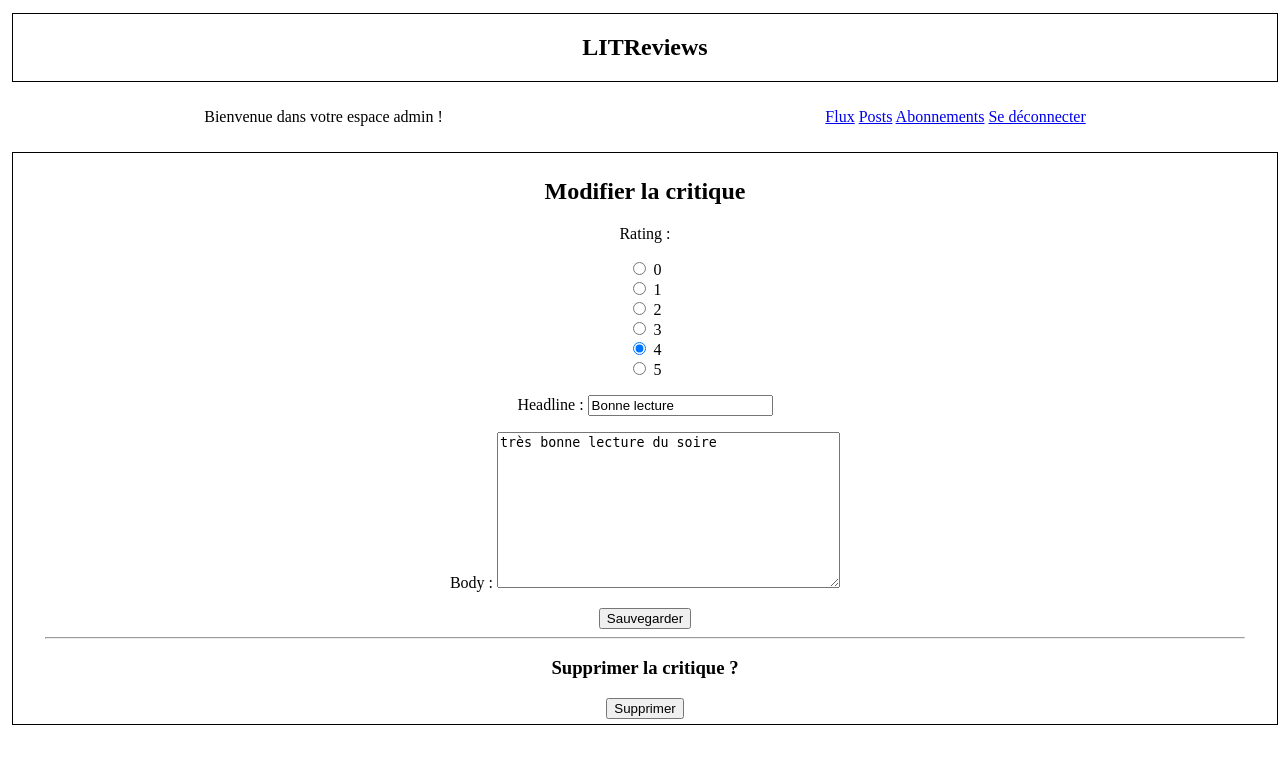
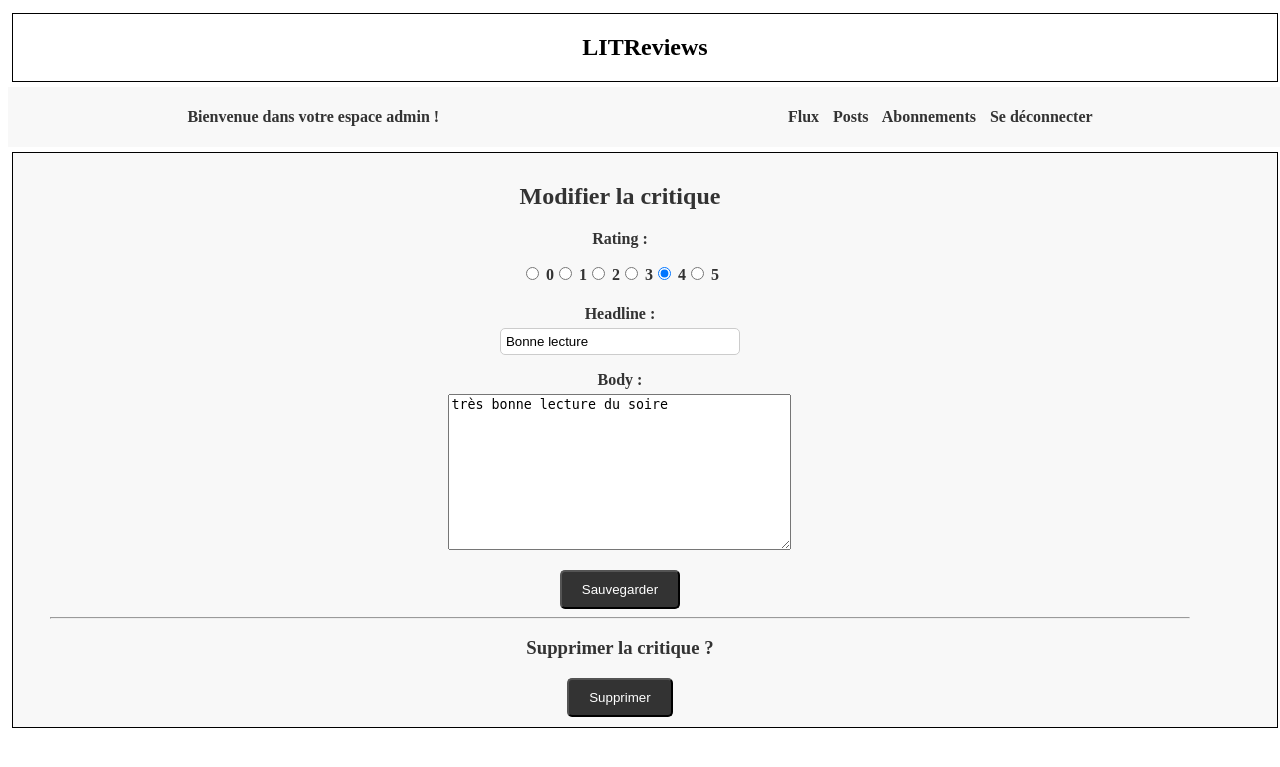
Before and after one commit to Mohseghir/Litreviews, a Django app: page /1/editreview/ in a window 1280 px wide. Shown: the top 767 px of the page. Run offline with Django 4.2, Linux system fonts and the light colour scheme; a user stored in the database is signed in; data comes from the database, SQL or seed files in the repository; both versions use the stored data as it was after the commit.

Commit message:
improvement of the style with an update of the sytle.css and all the html fils

```diff
--- a/flux/templates/flux/edit_review.html
+++ b/flux/templates/flux/edit_review.html
@@ -1,17 +1,25 @@
 {% extends 'base.html' %}
+{% load static %}
+
 {% block content %}
+    <link rel="stylesheet" href="{% static 'style.css' %}">
+    <div class="content">
         <h2>Modifier la critique</h2>
         <form method="post" enctype="multipart/form-data">
+            <div class="form-group">
                 {{ edit_form.as_p }}
+            </div>
             {% csrf_token %}
-        <button type="submit" >Sauvegarder</button>
-
+            <button class="button" type="submit">Sauvegarder</button>
         </form>
         <hr>
         <h3>Supprimer la critique ?</h3>
         <form method="post" enctype="multipart/form-data">
+            <div class="form-group">
                 {{ delete_form.as_p }}
+            </div>
             {% csrf_token %}
-        <button type="submit" >Supprimer</button>
+            <button class="button" type="submit">Supprimer</button>
         </form>
+    </div>
 {% endblock content %}
--- a/flux/templates/flux/follow_users.html
+++ b/flux/templates/flux/follow_users.html
@@ -1,10 +1,14 @@
 {% extends 'base.html' %}
+{% load static %}
+
 {% block content %}
+<link rel="stylesheet" href="{% static 'style.css' %}">
     <h2>Suivre des lecteurs</h2>
     <form method="post">
         {{ form.as_p }}
         {% csrf_token %}
-        <button type="submit" >Confirmer</button>
+        <p><input type="submit" class="button" value="Confirmer"></p>
+
     </form>
     <div class="Abonnements">
         <h4>Abonnements</h4>
--- a/litreviews/static/style.css
+++ b/litreviews/static/style.css
@@ -17,62 +17,112 @@ section {
 
 nav {
     display: flex;
+    justify-content: flex-end;
     width: 100%;
     padding: 5px;
     text-align: justify;
+    background-color: #f8f8f8;
+    color: #333;
+    font-weight: bold;
+}
+
+nav a {
+    margin-right: 10px;
+    color: #333;
+    text-decoration: none;
 }
 
 div {
     align-items: left;
     justify-content: left;
-
 }
 
 img {
     width: 10%;
     border-radius: 5px;
-
 }
 
 table, th, td {
-  border:1px solid black;
+    border: 1px solid black;
 }
 
 .border {
     border: solid 1px #000000;
-    background-color:#ffffff;
+    background-color: #ffffff;
     width: 100%;
 }
 
-.header{
+.header {
     display: flex;
     justify-content: space-around;
+    background-color: #f8f8f8;
+    color: #333;
+    font-weight: bold;
 }
 
-.case{
+.case {
     width: 45%;
     padding: 5px;
 }
 
-.content{
+.content {
     width: 95%;
     padding: 5px;
 }
 
-.rating {
-  direction: rtl;
+#id_rating {
+    display: flex;
+    flex-direction: row;
+    justify-content: center;
 }
-.rating a {
-  float: right;
-  color: #aaa;
+
+
+.button {
+    display: inline-block;
+    padding: 10px 20px;
+    background-color: #333;
+    color: #fff;
     text-decoration: none;
-  font-size: 3em;
-  transition: color .4s;
+    border-radius: 5px;
+    transition: background-color 0.3s ease;
 }
- .rating a:hover,
- .rating a:focus,
- .rating a:hover ~ a,
- .rating a:focus ~ a {
-    color: orange;
+
+.button:hover {
+    background-color: #555;
+}
+
+.form-group {
+    margin-bottom: 10px;
+}
+
+.form-group label {
+    display: block;
+    font-weight: bold;
+    margin-bottom: 5px;
+}
+
+.form-group input[type="text"],
+.form-group input[type="password"] {
+    padding: 5px;
+    width: 20%;
+    margin: 0 auto;
+    border: 1px solid #ccc;
+    border-radius: 5px;
+}
+
+
+.form-group input[type="submit"] {
+    display: inline-block;
+    padding: 10px 20px;
+    background-color: #333;
+    color: #fff;
+    text-decoration: none;
+    border-radius: 5px;
+    transition: background-color 0.3s ease;
+    border: none;
     cursor: pointer;
 }
+
+.form-group input[type="submit"]:hover {
+    background-color: #555;
+}
--- a/litreviews/templates/base.html
+++ b/litreviews/templates/base.html
@@ -19,7 +19,6 @@
             <a href="{% url 'flux' %}">Flux</a>
             <a href="{% url 'posts' %}">Posts</a>
             <a href="{% url 'follow_users' %}">Abonnements</a>
-
             <a href="{% url 'logout' %}">Se déconnecter</a>
         </p>
     </nav>
@@ -31,8 +30,5 @@
         </div>
     </div>
     </section>
-
-
-
 </body>
 </html>
```
Also changed, not shown: authentication/templates/authentication/login.html (+22 -9 lines), authentication/templates/authentication/signup.html (+10 -5 lines), flux/templates/flux/create_review.html (+12 -7 lines), flux/templates/flux/create_review_ticket.html (+9 -3 lines), flux/templates/flux/create_ticket.html (+12 -7 lines), flux/templates/flux/edit_ticket.html (+12 -4 lines), flux/templates/flux/flux.html (+12 -19 lines), flux/templates/flux/posts.html (+22 -33 lines), db.sqlite3. Lines whose indentation alone changed are shown as unchanged.
